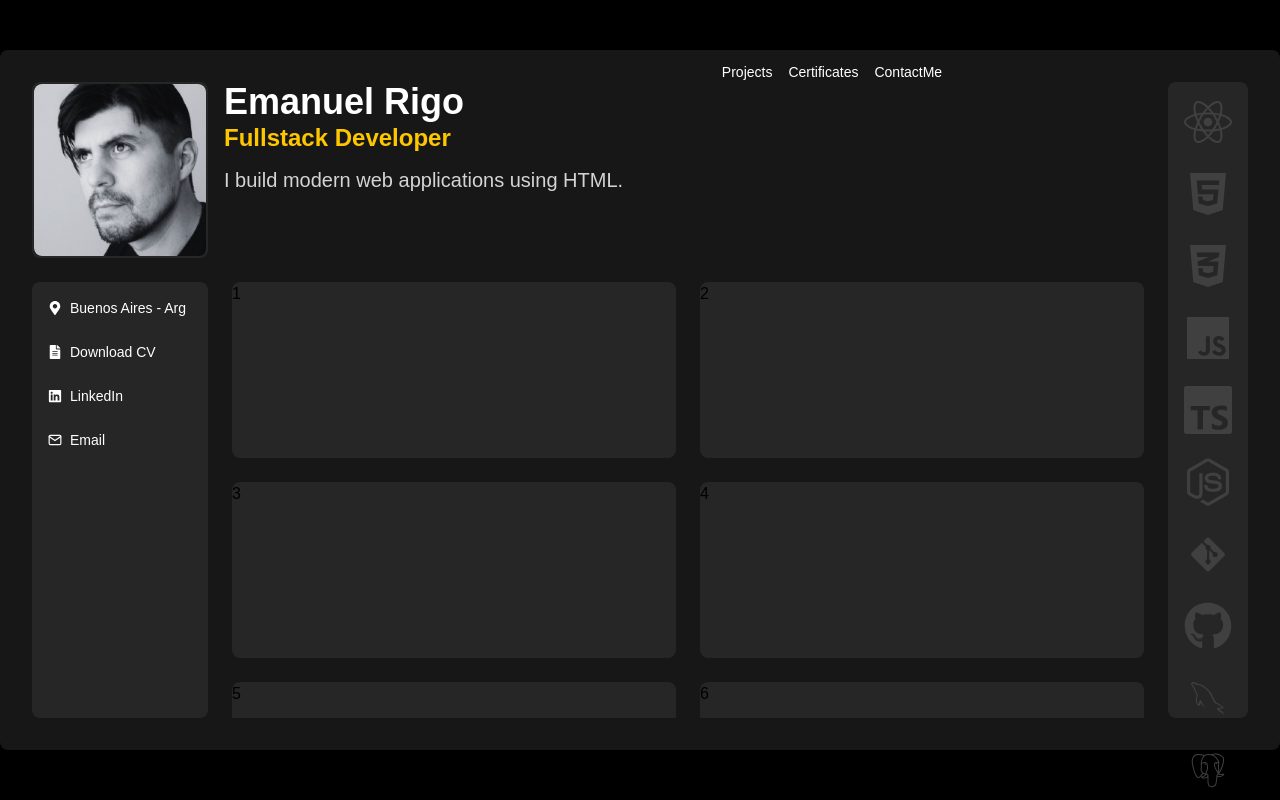
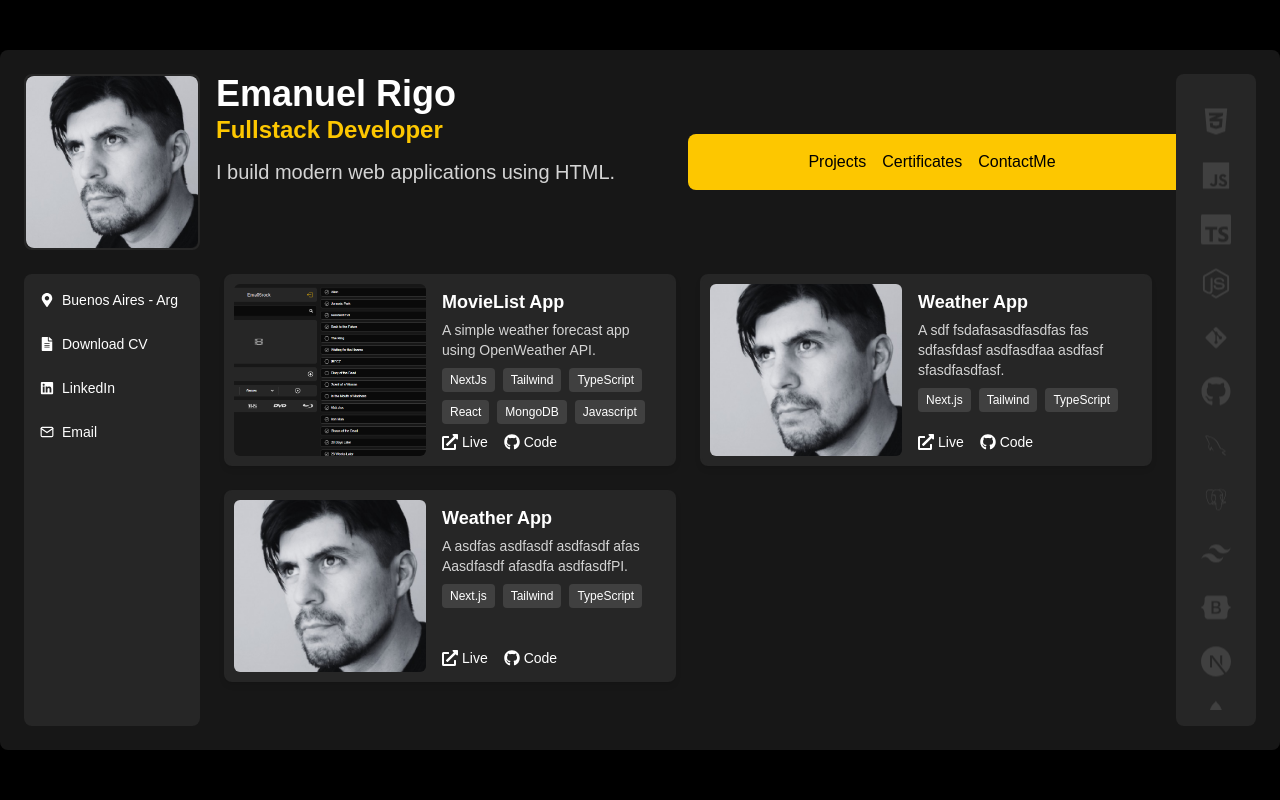
Before and after one commit to EmanuelRigo/portfolio, a Next.js app: page / in a window 1280 px wide. Shown: the top 800 px of the page. Built offline with nearby package versions, Linux system fonts and the light colour scheme.

Commit message:
fixing projectcards, header, hero and sidebar

```diff
--- a/src/app/globals.css
+++ b/src/app/globals.css
@@ -33,3 +33,16 @@ body {
 .scrollbar-hide::-webkit-scrollbar {
   display: none; /* Chrome/Safari/Webkit */
 }
+
+@keyframes scroll-loop {
+  0% {
+    transform: translateY(0%);
+  }
+  100% {
+    transform: translateY(-50%);
+  }
+}
+
+.scrolling-icons {
+  animation: scroll-loop 40s linear infinite;
+}
--- a/src/app/layout.tsx
+++ b/src/app/layout.tsx
@@ -16,10 +16,10 @@ export default function RootLayout({
       <body className="">
         {/* Sidebar */}
         <div className="w-full h-screen bg-black flex justify-center items-center">
-          <div className="container bg-neutral-900 rounded-lg h-[700px] flex p-8 flex-col ">
+          <div className="container bg-neutral-900 rounded-lg h-[700px] flex p-6 flex-col ">
             {/* Header */}
             <div className="w-full flex justify-center items-center">
-              <Header />
+              {/* <Header /> */}
             </div>
             {/* Columna principal */}
             <div className="flex w-full h-full">
@@ -37,15 +37,20 @@ export default function RootLayout({
                       />
                     </div>
                   </div>
-                  <div className="flex flex-grow flex-col">
-                    <Hero />
+                  <div className="flex flex-grow ">
+                    <div className="w-6/12 ">
+                      <Hero />
+                    </div>
+                    <div className="w-6/12  flex items-center justify-center">
+                      <Header />
+                    </div>
                   </div>
                 </div>
 
                 {/* Contenido que ocupa el resto */}
                 <div className="flex-grow   flex overflow-hidden">
                   <InfoColumn></InfoColumn>
-                  <main className="flex-grow overflow-y-auto scrollbar-hide">
+                  <main className="flex-grow overflow-y-auto scrollbar-hide w-min">
                     {children}
                   </main>
                 </div>
--- a/src/app/page.tsx
+++ b/src/app/page.tsx
@@ -1,17 +1,40 @@
-import React from "react";
+import ProjectCard from "@/components/ProjectCard";
 
 const page = () => {
   return (
     <div className="grid grid-cols-[repeat(2,1fr)] grid-rows-[repeat(3,1fr)] gap-6 justify-items-stretch  px-6  text-black">
-      <div className=" bg-neutral-800 rounded-lg h-44">1</div>
-      <div className=" bg-neutral-800 rounded-lg h-44">2</div>
-      <div className=" bg-neutral-800 rounded-lg h-44">3</div>{" "}
-      <div className=" bg-neutral-800 rounded-lg h-44">4</div>
-      <div className=" bg-neutral-800 rounded-lg h-44">5</div>
-      <div className=" bg-neutral-800 rounded-lg h-44">6</div>{" "}
-      <div className=" bg-neutral-800 rounded-lg h-44">7</div>
-      <div className=" bg-neutral-800 rounded-lg h-44">8</div>
-      <div className=" bg-neutral-800 rounded-lg h-44">9</div>
+      <ProjectCard
+        title="MovieList App"
+        description="A simple weather forecast app using OpenWeather API."
+        image="/images/movielist1.png"
+        techStack={[
+          "NextJs",
+          "Tailwind",
+          "TypeScript",
+          "React",
+          "MongoDB",
+          "Javascript",
+          "NodeJs",
+        ]}
+        liveLink="https://movie-list-jade-kappa.vercel.app/"
+        repoLink="https://github.com/EmanuelRigo/MovieList"
+      />{" "}
+      <ProjectCard
+        title="Weather App"
+        description="A sdf fsdafasasdfasdfas fas sdfasfdasf asdfasdfaa asdfasf sfasdfasdfasf."
+        image="/images/foto.jpg"
+        techStack={["Next.js", "Tailwind", "TypeScript"]}
+        liveLink="https://my-weather.vercel.app"
+        repoLink="https://github.com/tuusuario/weather-app"
+      />{" "}
+      <ProjectCard
+        title="Weather App"
+        description="A asdfas asdfasdf asdfasdf afas Aasdfasdf afasdfa  asdfasdfPI."
+        image="/images/foto.jpg"
+        techStack={["Next.js", "Tailwind", "TypeScript"]}
+        liveLink="https://my-weather.vercel.app"
+        repoLink="https://github.com/tuusuario/weather-app"
+      />
     </div>
   );
 };
--- a/src/components/Header.tsx
+++ b/src/components/Header.tsx
@@ -2,8 +2,8 @@ import Link from "next/link";
 
 const Header = () => {
   return (
-    <div className="w-full  text-white flex justify-center items-center -mt-5 ps-96">
-      <nav className="flex space-x-4 text-sm">
+    <div className="w-full text-black flex justify-center items-center bg-yellow-400 py-4 rounded-s-lg">
+      <nav className="flex space-x-4 ">
         <Link href="/">Projects</Link>
         <Link href="/certificates">Certificates</Link>
         <Link href="/contact-me">ContactMe</Link>
--- a/src/components/Hero.tsx
+++ b/src/components/Hero.tsx
@@ -2,7 +2,7 @@ import React from "react";
 
 const Hero = () => {
   return (
-    <section className="flex flex-col items-start h-screen text-center px-4  text-white">
+    <section className="flex flex-col items-start text-center px-4  text-white">
       <h1 className="text-2xl md:text-4xl font-bold ">Emanuel Rigo</h1>
       <h2 className="text-2xl font-semibold text-yellow-400 mb-3">
         Fullstack Developer
--- /dev/null
+++ b/src/components/ProjectCard.tsx
@@ -0,0 +1,114 @@
+"use client";
+
+import React, { useRef } from "react";
+import Image from "next/image";
+import { FaExternalLinkAlt, FaGithub } from "react-icons/fa";
+
+interface ProjectCardProps {
+  title: string;
+  description: string;
+  image?: string;
+  techStack?: string[];
+  liveLink?: string;
+  repoLink?: string;
+}
+
+const ProjectCard: React.FC<ProjectCardProps> = ({
+  title,
+  description,
+  image,
+  techStack,
+  liveLink,
+  repoLink,
+}) => {
+  const techStackRef = useRef<HTMLDivElement>(null);
+
+  const handleMouseEnter = () => {
+    if (techStackRef.current) {
+      techStackRef.current.scrollTo({
+        top: techStackRef.current.scrollHeight,
+        behavior: "smooth",
+      });
+    }
+  };
+
+  const handleMouseLeave = () => {
+    if (techStackRef.current) {
+      techStackRef.current.scrollTo({
+        top: 0,
+        behavior: "smooth",
+      });
+    }
+  };
+
+  return (
+    <div
+      className="bg-neutral-800 text-white rounded-lg overflow-hidden shadow-md transition-all duration-30 ease-in-out border-2 border-neutral-800 hover:border-yellow-400 flex max-w-xl w-full h-48 p-2"
+      onMouseEnter={handleMouseEnter}
+      onMouseLeave={handleMouseLeave}
+    >
+      {image && (
+        <div className="relative w-48 h-full flex-shrink-0">
+          <Image
+            src={image}
+            alt={title}
+            fill
+            className="object-cover rounded-md"
+            sizes="192px"
+          />
+        </div>
+      )}
+      <div className="ps-4 py-1 flex flex-col flex-1 overflow-hidden">
+        <div className="flex flex-col overflow-hidden flex-1">
+          <h3 className="text-lg font-semibold mb-1 flex-shrink-0">{title}</h3>
+          <p className="text-sm text-neutral-300 mb-2  flex-shrink-0">
+            {description}
+          </p>
+
+          {techStack && (
+            <div
+              ref={techStackRef}
+              className="flex flex-wrap gap-2 overflow-y-auto max-h-[64px] pr-1  scroll-smooth scrollbar-hide"
+            >
+              {techStack.map((tech, index) => (
+                <span
+                  key={index}
+                  className="bg-neutral-700 text-xs px-2 py-1 rounded"
+                >
+                  {tech}
+                </span>
+              ))}
+            </div>
+          )}
+        </div>
+
+        <div className="flex items-center space-x-4 mt-2 flex-shrink-0">
+          {liveLink && (
+            <a
+              href={liveLink}
+              target="_blank"
+              rel="noopener noreferrer"
+              className="hover:text-green-400 flex items-center space-x-1"
+            >
+              <FaExternalLinkAlt />
+              <span className="text-sm">Live</span>
+            </a>
+          )}
+          {repoLink && (
+            <a
+              href={repoLink}
+              target="_blank"
+              rel="noopener noreferrer"
+              className="hover:text-blue-400 flex items-center space-x-1"
+            >
+              <FaGithub />
+              <span className="text-sm">Code</span>
+            </a>
+          )}
+        </div>
+      </div>
+    </div>
+  );
+};
+
+export default ProjectCard;
--- a/src/components/Sidebar.tsx
+++ b/src/components/Sidebar.tsx
@@ -1,4 +1,5 @@
-// components/Sidebar.tsx
+"use client";
+
 import {
   FaReact,
   FaHtml5,
@@ -9,106 +10,104 @@ import {
   FaBootstrap,
 } from "react-icons/fa";
 import { DiGit, DiMysql, DiPostgresql } from "react-icons/di";
-import { SiTailwindcss, SiNextdotjs, SiTypescript } from "react-icons/si";
+import {
+  SiTailwindcss,
+  SiNextdotjs,
+  SiTypescript,
+  SiMongodb,
+} from "react-icons/si";
 import Link from "next/link";
+
+const iconLinks = [
+  {
+    icon: <FaReact className="text-3xl" />,
+    label: "ReactJS",
+    color: "text-cyan-400",
+  },
+  {
+    icon: <FaHtml5 className="text-3xl" />,
+    label: "HTML",
+    color: "text-orange-500",
+  },
+  {
+    icon: <FaCss3Alt className="text-3xl" />,
+    label: "CSS",
+    color: "text-blue-500",
+  },
+  {
+    icon: <FaJs className="text-3xl" />,
+    label: "JavaScript",
+    color: "text-yellow-400",
+  },
+  {
+    icon: <SiTypescript className="text-3xl" />,
+    label: "TypeScript",
+    color: "text-blue-600",
+  },
+  {
+    icon: <FaNodeJs className="text-3xl" />,
+    label: "NodeJS",
+    color: "text-green-500",
+  },
+  {
+    icon: <DiGit className="text-3xl" />,
+    label: "Git",
+    color: "text-orange-600",
+  },
+  {
+    icon: <FaGithub className="text-3xl" />,
+    label: "GitHub",
+    color: "text-gray-200",
+  },
+  {
+    icon: <DiMysql className="text-3xl" />,
+    label: "MySQL",
+    color: "text-blue-600",
+  },
+  {
+    icon: <DiPostgresql className="text-3xl" />,
+    label: "PostgreSQL",
+    color: "text-blue-400",
+  },
+  {
+    icon: <SiTailwindcss className="text-3xl" />,
+    label: "TailwindCSS",
+    color: "text-cyan-300",
+  },
+  {
+    icon: <FaBootstrap className="text-3xl" />,
+    label: "Bootstrap",
+    color: "text-purple-500",
+  },
+  {
+    icon: <SiNextdotjs className="text-3xl" />,
+    label: "NextJS",
+    color: "text-white",
+  },
+  {
+    icon: <SiMongodb className="text-3xl" />,
+    label: "MongoDB",
+    color: "text-green-400",
+  },
+];
 
 const Sidebar = () => {
   return (
-    <div className="w-20 h-full bg-neutral-800 text-neutral-700 flex flex-col items-center py-4 rounded-lg">
-      {/* Iconos */}
-      <nav className="flex flex-col items-center space-y-6">
-        <Link
-          href="#"
-          aria-label="ReactJS"
-          className="hover:text-cyan-400 transition-colors duration-200"
-        >
-          <FaReact className="text-5xl" />
-        </Link>
-        <Link
-          href="#"
-          aria-label="HTML"
-          className="hover:text-orange-500 transition-colors duration-200"
-        >
-          <FaHtml5 className="text-5xl" />
-        </Link>
-        <Link
-          href="#"
-          aria-label="CSS"
-          className="hover:text-blue-500 transition-colors duration-200"
-        >
-          <FaCss3Alt className="text-5xl" />
-        </Link>
-        <Link
-          href="#"
-          aria-label="JavaScript"
-          className="hover:text-yellow-400 transition-colors duration-200"
-        >
-          <FaJs className="text-5xl" />
-        </Link>
-        <Link
-          href="#"
-          aria-label="TypeScript"
-          className="hover:text-blue-600 transition-colors duration-200"
-        >
-          <SiTypescript className="text-5xl" />
-        </Link>
-        <Link
-          href="#"
-          aria-label="NodeJS"
-          className="hover:text-green-500 transition-colors duration-200"
-        >
-          <FaNodeJs className="text-5xl" />
-        </Link>
-        <Link
-          href="#"
-          aria-label="Git"
-          className="hover:text-orange-600 transition-colors duration-200"
-        >
-          <DiGit className="text-5xl" />
-        </Link>
-        <Link
-          href="#"
-          aria-label="GitHub"
-          className="hover:text-gray-200 transition-colors duration-200"
-        >
-          <FaGithub className="text-5xl" />
-        </Link>
-        <Link
-          href="#"
-          aria-label="MySQL"
-          className="hover:text-blue-600 transition-colors duration-200"
-        >
-          <DiMysql className="text-5xl" />
-        </Link>
-        <Link
-          href="#"
-          aria-label="PostgreSQL"
-          className="hover:text-blue-400 transition-colors duration-200"
-        >
-          <DiPostgresql className="text-5xl" />
-        </Link>
-        <Link
-          href="#"
-          aria-label="TailwindCSS"
-          className="hover:text-cyan-300 transition-colors duration-200"
-        >
-          <SiTailwindcss className="text-5xl" />
-        </Link>
-        <Link
-          href="#"
-          aria-label="Bootstrap"
-          className="hover:text-purple-500 transition-colors duration-200"
-        >
-          <FaBootstrap className="text-5xl" />
-        </Link>
-        <Link
-          href="#"
-          aria-label="NextJS"
-          className="hover:text-white transition-colors duration-200"
-        >
-          <SiNextdotjs className="text-5xl" />
-        </Link>
-      </nav>
+    <div className="w-20 h-full bg-neutral-800 text-neutral-700 flex flex-col items-center rounded-lg p-4 overflow-hidden">
+      <div className="relative w-full h-full overflow-hidden">
+        <div className="scrolling-icons absolute top-0 left-0 w-full flex flex-col">
+          {[...iconLinks, ...iconLinks].map((item, idx) => (
+            <Link
+              href="#"
+              key={idx}
+              aria-label={item.label}
+              className={`my-3 hover:${item.color}  transition-colors duration-700 flex justify-center`}
+            >
+              {item.icon}
+            </Link>
+          ))}
+        </div>
+      </div>
     </div>
   );
 };
```
Also changed, not shown: public/images/movielist1.png (added).
